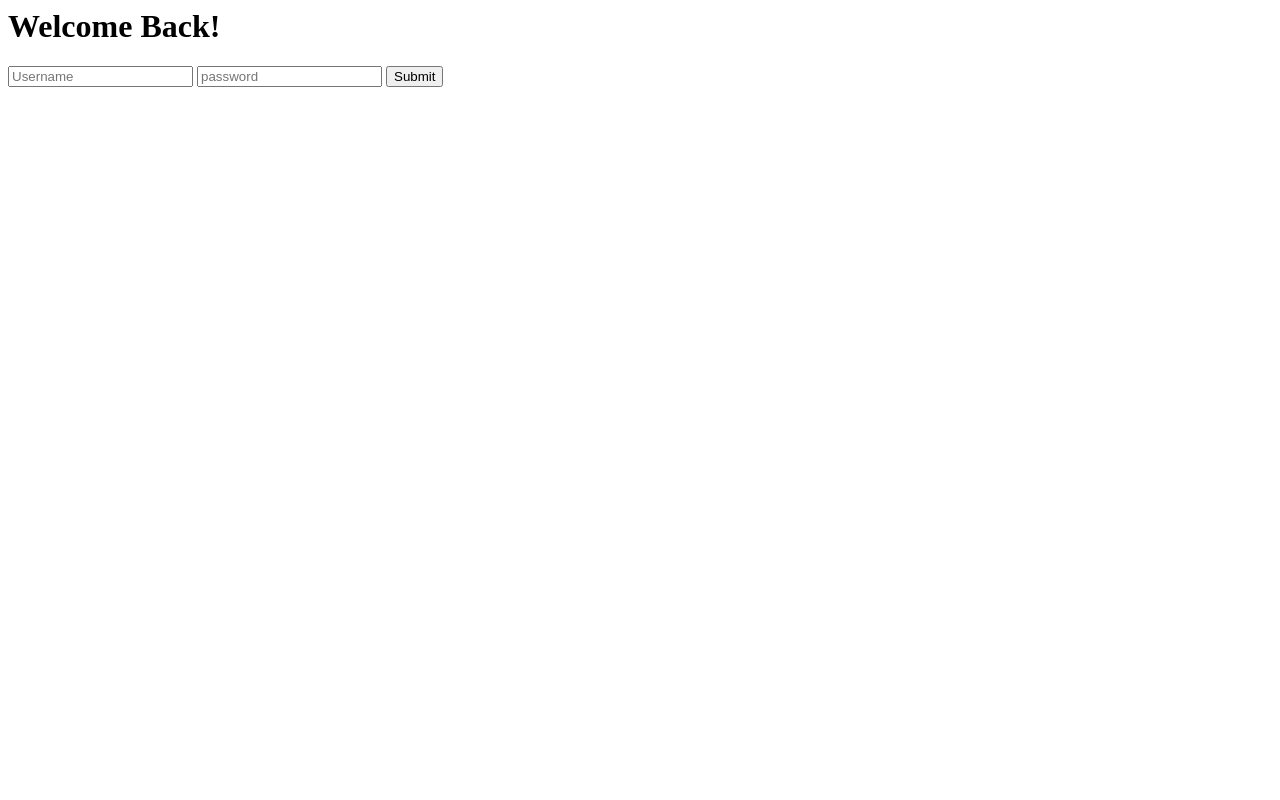
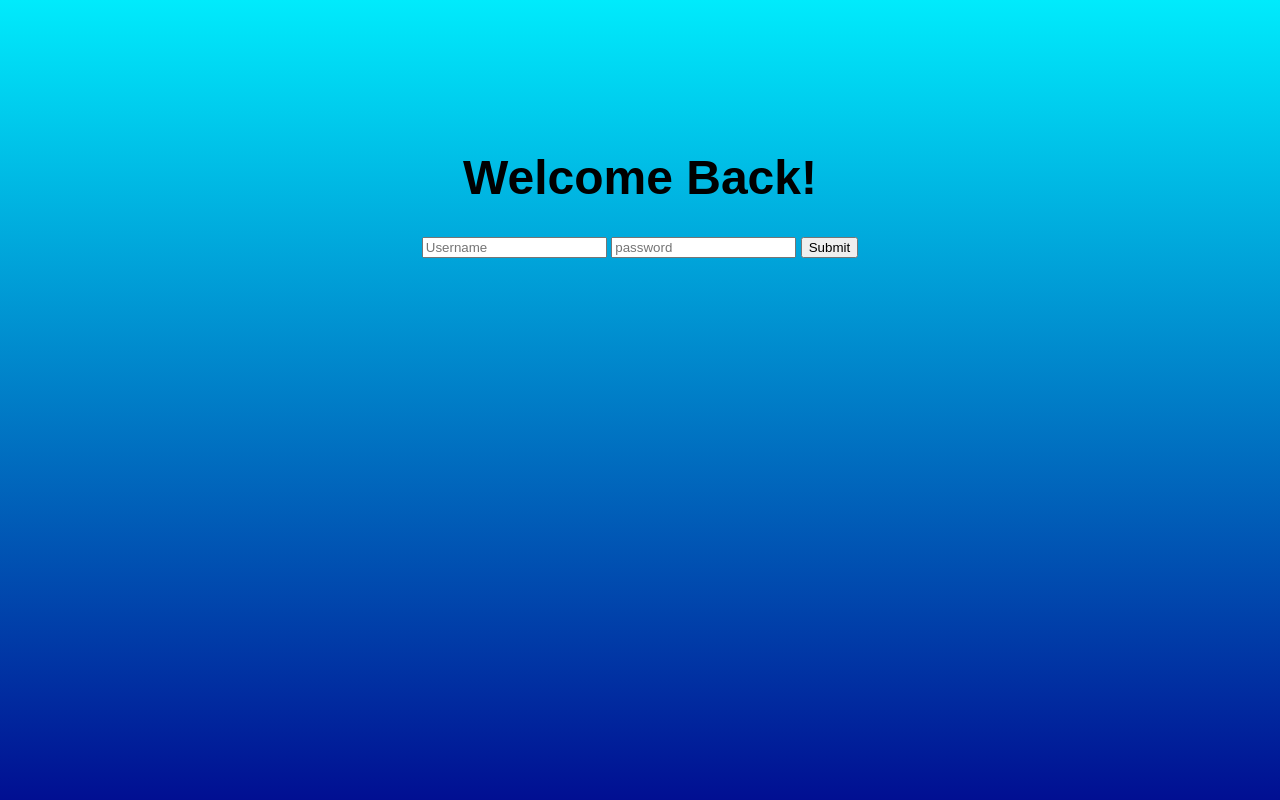
Before and after one commit to ifthi1/DawsHacks, a Flask app: page /login in a window 1280 px wide. Run offline with Flask 3, Linux system fonts and the light colour scheme.

Commit message:
Made login page better looking

```diff
--- a/static/css/base.css
+++ b/static/css/base.css
@@ -53,3 +53,18 @@ a {
     margin-top: 10px;
     font-family: 'Bold Pixel', pixels, sans-serif;
 }
+#welcome {
+    display: flex;
+    flex-direction: column;
+    align-items: center;
+    justify-content: Top;
+    height: 200px;
+    text-align: center;
+    font-family: 'Arial', sans-serif;
+    min-height: 100vh;
+    background: linear-gradient(to bottom, #00ebfc 0%, #010f92 100%);
+    color: #000000;
+    margin: 0;
+    padding: 0;
+    background-attachment: fixed;
+}
--- a/templates/home.html
+++ b/templates/home.html
@@ -3,9 +3,14 @@
         <title>Home</title>
         <link rel="stylesheet" type="text/css" href="/static/css/base.css">
         <link rel="stylesheet" type="text/css" href="/static/css/home.css">
+        <link href="https://googleapis.com" rel="stylesheet">
     </head>
 
     <body id="body">
+<div style="position: absolute; top: 10px; right: 10px;">
+    <a href="/"><button class="playbutton">Home</button></a>
+    <a href="/login"><button class="playbutton">Login</button></a>
+</div>
         <div class="container">
             <h1>Welcome to Bridge<sup id="sup">2</sup>!</h1>
             <p>You are a newly graduated engineer and you wish to pursue your passion of building bridges. Choose your path wisely. </p>
--- a/templates/login.html
+++ b/templates/login.html
@@ -4,9 +4,11 @@
 
 <head>
     <title>Login</title>
+    <link rel="stylesheet" type="text/css" href="/static/css/base.css">
+    <link rel="stylesheet" type="text/css" href="/static/css/login.css">
 </head>
 
-<body>
+<body id="welcome">
     {% for message in get_flashed_messages() %}
     <div class="error">There was an error: {{ message }}</div>
     {% endfor %}
```
